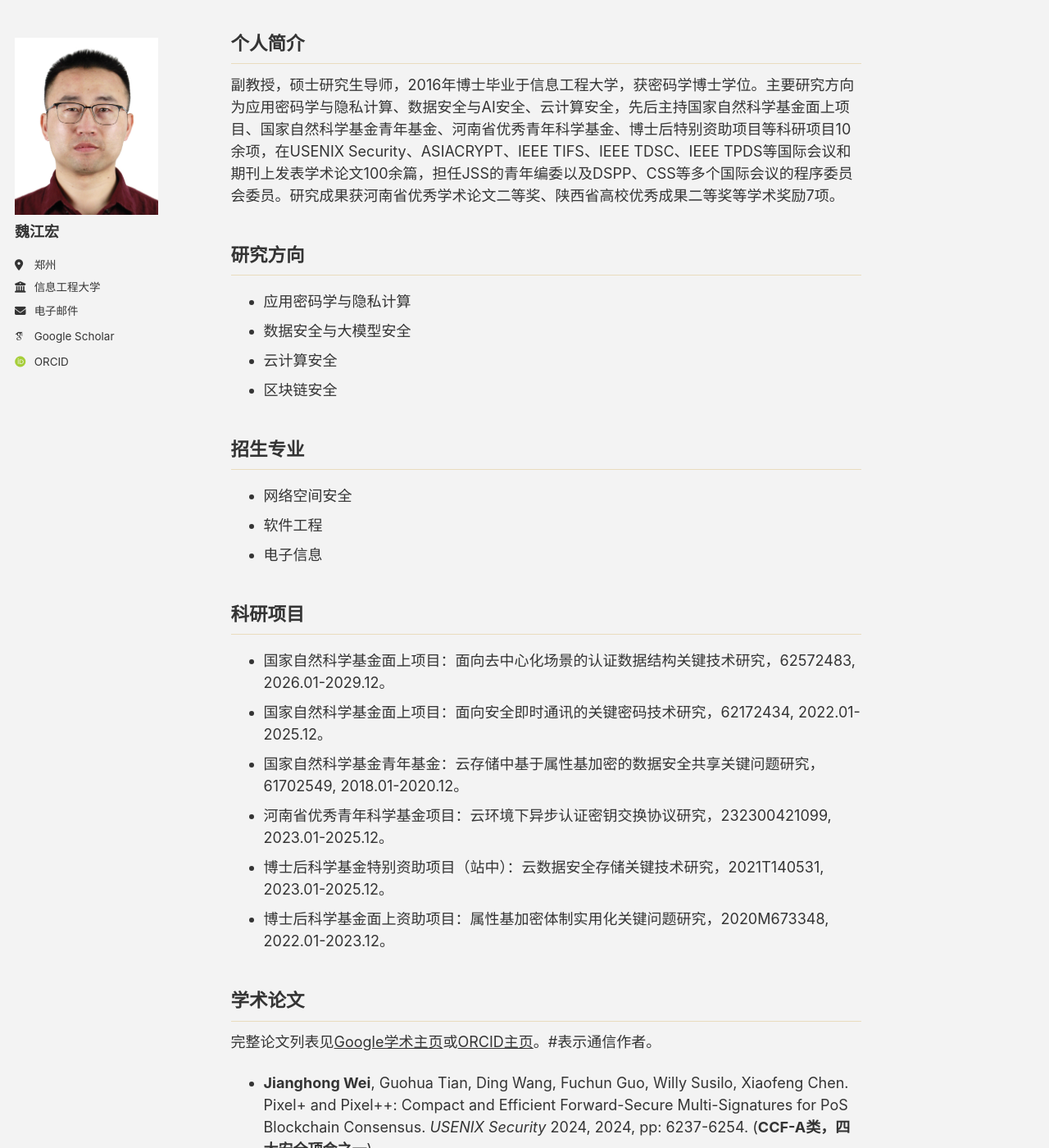
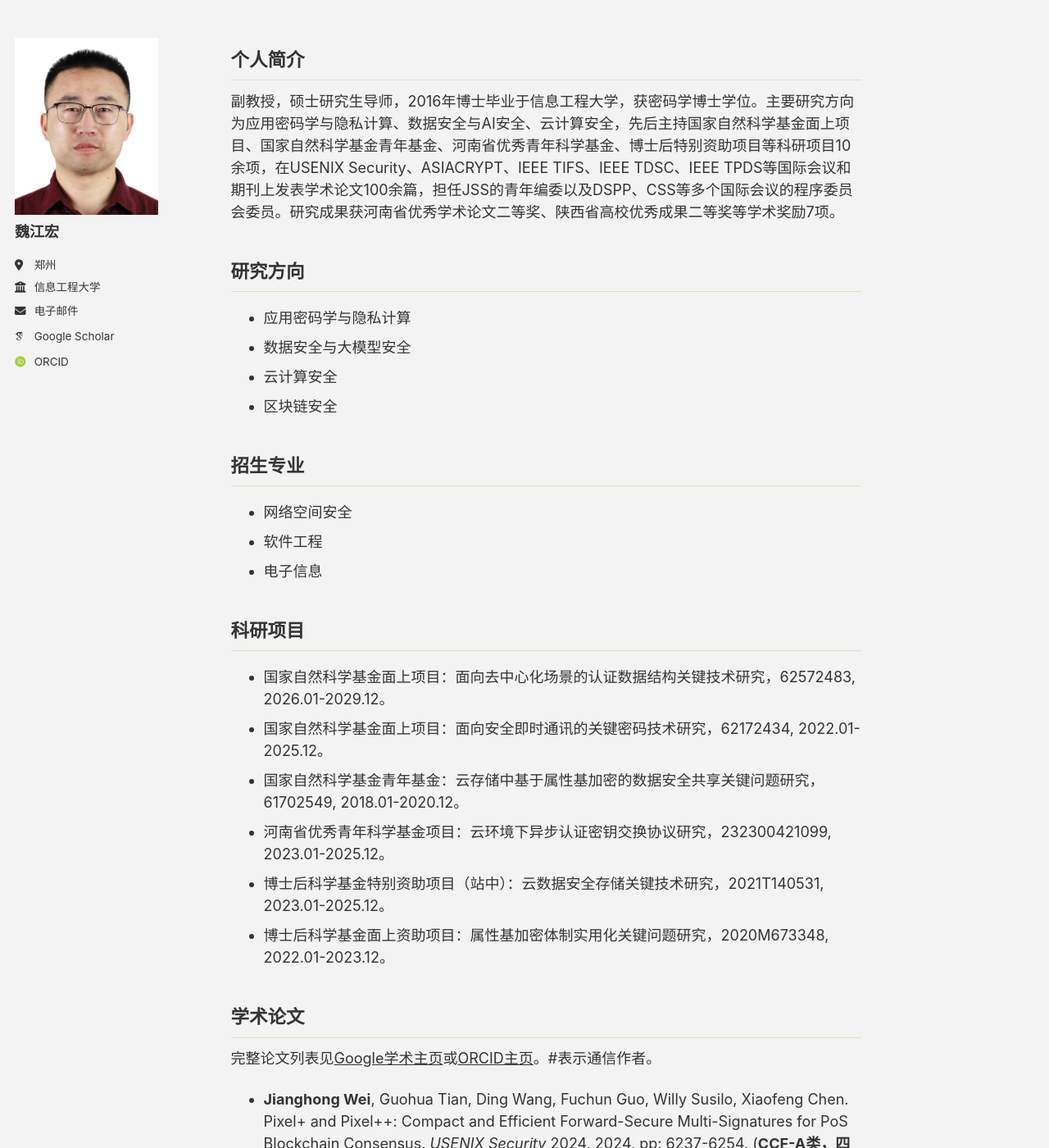
Before and after one commit to jhw-crypt/jhw-crypt.github.io, a Jekyll site: the page built from _pages/about.md, in a window 1280 px wide and 1400 px high. Shown: the whole window at 82% size. Built offline with Jekyll 4.4.1, drawn with Linux system fonts in a browser that asks for light colours; some web fonts are replaced; a script bundle is joined from its source files by our own code; library files that are not in the unit come from our copies.

Commit message:
Adjust margin-top for initial content and main section

```diff
--- a/assets/css/main.scss
+++ b/assets/css/main.scss
@@ -52,7 +52,7 @@
 /* 2. 让主体内容区上移，消除顶部间距 */
 .initial-content,
 #main {
-  margin-top: -90px !important;
+  margin-top: -70px !important;
   padding-top: 0 !important;
 }
 
```
